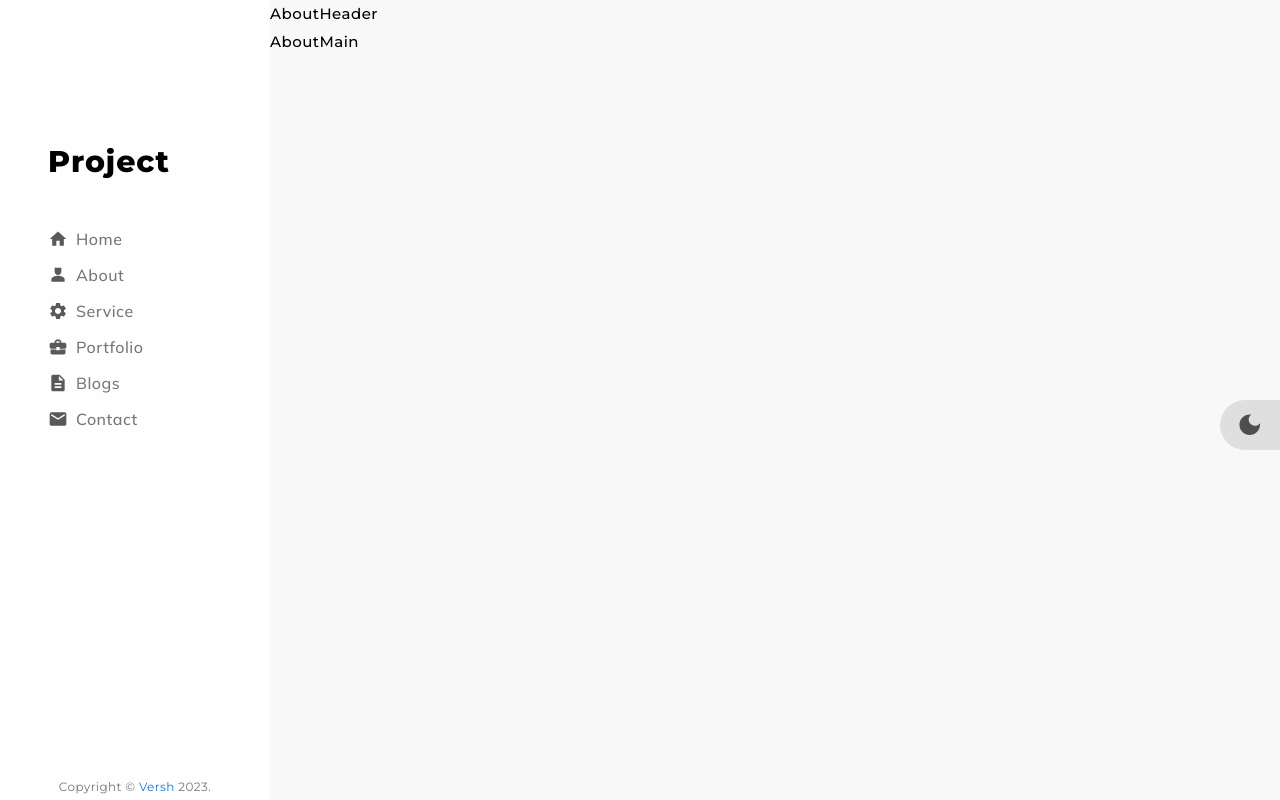
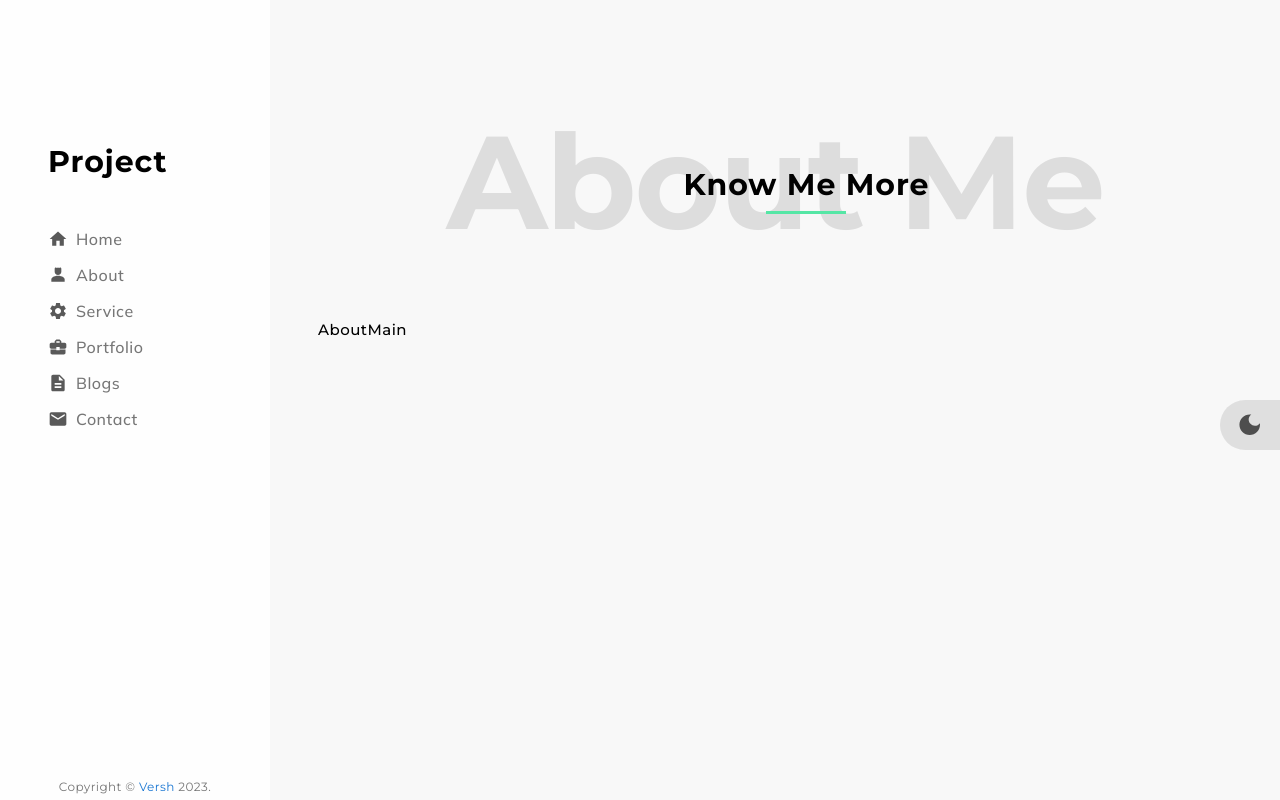
Before and after one commit to Mdjuealhossain/Portfulio_1, a Next.js app: page /en/about in a window 1280 px wide. Built offline with nearby package versions, Linux system fonts and the light colour scheme.

Commit message:
feat: about header

```diff
--- a/src/app/[locale]/(Pages)/about/page.tsx
+++ b/src/app/[locale]/(Pages)/about/page.tsx
@@ -1,13 +1,20 @@
 import { FC } from "react";
 
+import { Grid } from "@mui/material";
+import AboutHeader from "src/widgets/AboutHeader";
+import AboutMain from "src/widgets/AboutMain";
+
 import { AboutProps } from "./Types";
-import { Grid } from "@mui/material";
 
 const About: FC<AboutProps> = () => {
   return (
-    <Grid>
-      <Grid>AboutHeader</Grid>
-      <Grid>AboutMain</Grid>
+    <Grid container maxWidth={1320} marginX="auto" px={6} py={12}>
+      <Grid item xs={12}>
+        <AboutHeader />
+      </Grid>
+      <Grid item xs={12}>
+        <AboutMain />
+      </Grid>
     </Grid>
   );
 };
--- a/src/theme/typography.ts
+++ b/src/theme/typography.ts
@@ -31,9 +31,9 @@ export default {
   fontWeightBold: 700,
   h1: {
     ...montserrat.style,
-    fontWeight: 400,
-    fontSize: "6rem",
-    lineHeight: 1.2,
+    fontWeight: 600,
+    fontSize: "8.25rem",
+    lineHeight: 1.3,
     letterSpacing: "-0.01562em",
   },
   h2: {
@@ -46,7 +46,7 @@ export default {
   },
   h3: {
     ...montserrat.style,
-    fontWeight: 800,
+    fontWeight: 700,
     fontSize: "1.875rem",
     lineHeight: 1.2,
     letterSpacing: "0.03125em",
--- a/src/widgets/AboutHeader/index.tsx
+++ b/src/widgets/AboutHeader/index.tsx
@@ -1,9 +1,32 @@
+"use client";
 import { FC } from "react";
+
+import { Box, Stack, Typography } from "@mui/material";
 
 import { AboutHeader } from "./Types";
 
 const AboutHeader: FC<AboutHeader> = () => {
-  return <div>AboutHeader</div>;
+  return (
+    <Stack textAlign="center" mb={6} position="relative">
+      <Typography sx={{ opacity: 0.1 }} variant="h1">
+        About Me
+      </Typography>
+      <Box position="absolute" top={71} left="40%">
+        <Typography variant="h3">Know Me More</Typography>
+        <Box
+          component="span"
+          display="block"
+          width={10}
+          mt={1}
+          sx={(theme) => ({
+            borderBottom: `3px solid ${theme.palette.primary.light}`,
+            width: 80,
+            marginX: "auto",
+          })}
+        ></Box>
+      </Box>
+    </Stack>
+  );
 };
 
 export default AboutHeader;
```
